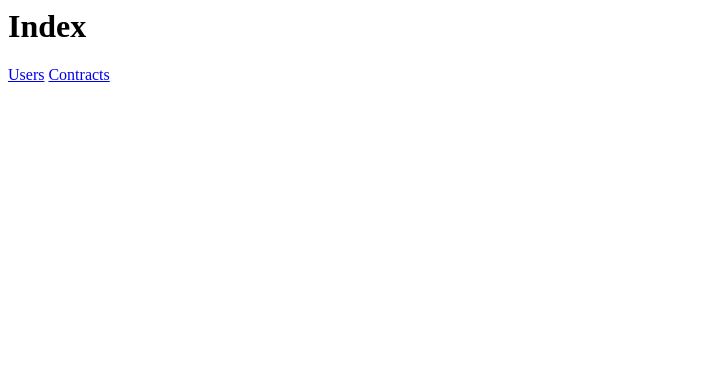
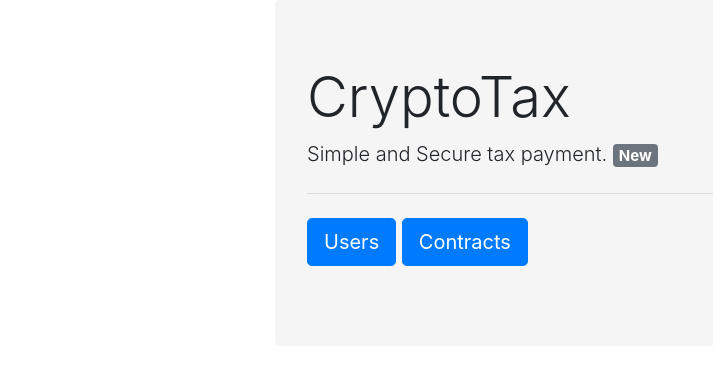
Before and after one commit to xSkyripper/smart-contracts-ethereum, a Flask app: page / in a window 1280 px wide. Shown: the top 377 px of the page, without its empty margins (0-713 px from the left). Run offline with Flask 2, Linux system fonts and the light colour scheme; parts of the project's set-up code (start-up, migrations or seed data) failed here and were passed over; some libraries are stand-ins or nearby versions.

Commit message:
Updated Logging

```diff
--- a/server/app/repo.py
+++ b/server/app/repo.py
@@ -1,12 +1,17 @@
 from app.models import *
+from app.decorators.LoggingAspect import before, after
 
 class UserRepository(object):
     def __init__(self):
         pass
 
+    @before
+    @after
     def get_users(self):
         return User.query.all()
 
+    @before
+    @after
     def add_user(self, user):
         db.session.add(user)
         db.session.commit()
--- a/server/templates/index.html
+++ b/server/templates/index.html
@@ -4,10 +4,25 @@
     <meta name="viewport" content="width=device-width, initial-scale=1.0">
     <meta http-equiv="X-UA-Compatible" content="ie=edge">
     <title>Index</title>
+    <link rel="stylesheet" href="https://stackpath.bootstrapcdn.com/bootstrap/4.1.3/css/bootstrap.min.css" integrity="sha384-MCw98/SFnGE8fJT3GXwEOngsV7Zt27NXFoaoApmYm81iuXoPkFOJwJ8ERdknLPMO" crossorigin="anonymous">
 </head>
 <body>
-    <h1>Index</h1>
-    <a href="users">Users</a>
-    <a href="contracts">Contracts</a>
+    <div class="container">
+        <div class="row">
+            <div class="col-sm-8 offset-sm-2">
+                <div class="jumbotron" style="background-color: whitesmoke">
+                    <h1 class="display-4">CryptoTax</h1>
+                    <p class="lead">
+                        Simple and Secure tax payment.  <span class="badge badge-secondary">New</span>
+                    </p>
+                    <hr class="my-4">
+                    <p class="lead">
+                        <a class="btn btn-primary btn-lg" href="users" role="button">Users</a>
+                        <a class="btn btn-primary btn-lg" href="contracts" role="button">Contracts</a>
+                    </p>
+                </div>
+            </div>
+        </div>
+    </div>
 </body>
 </html>
```
